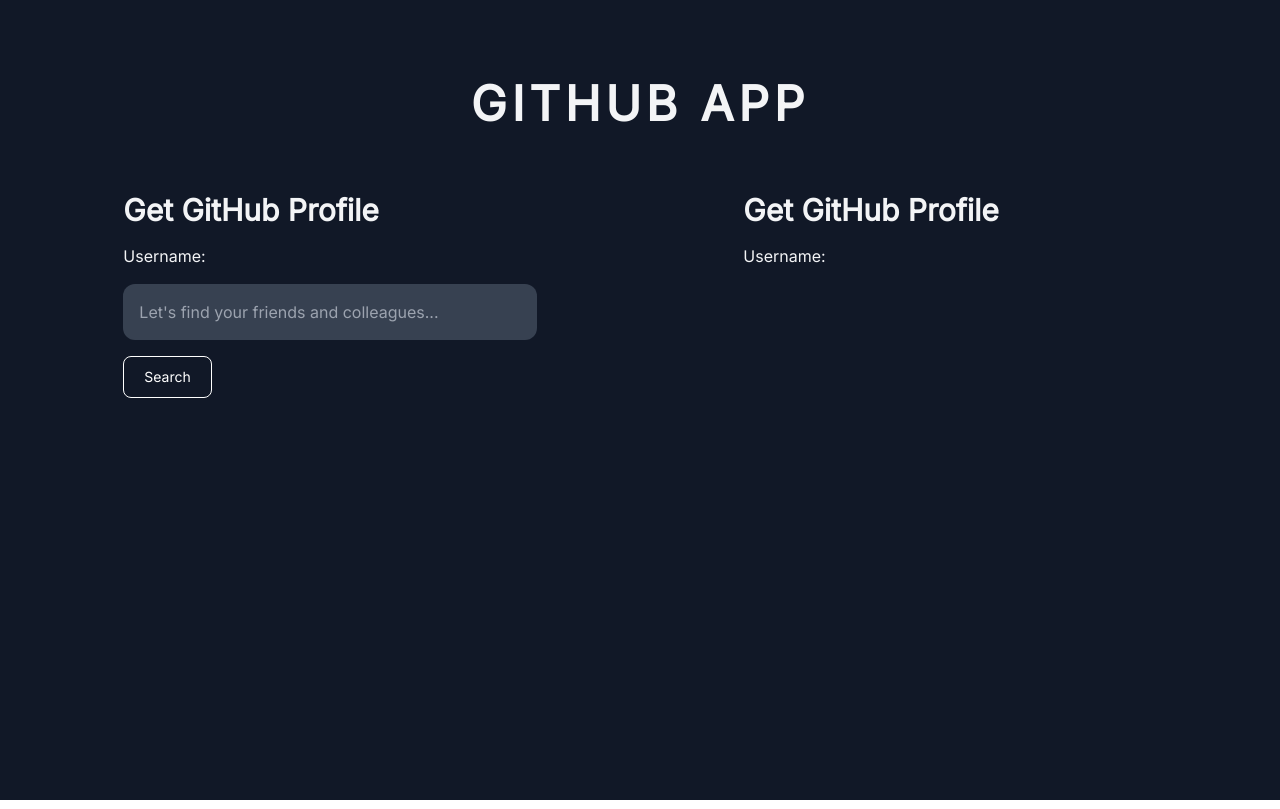
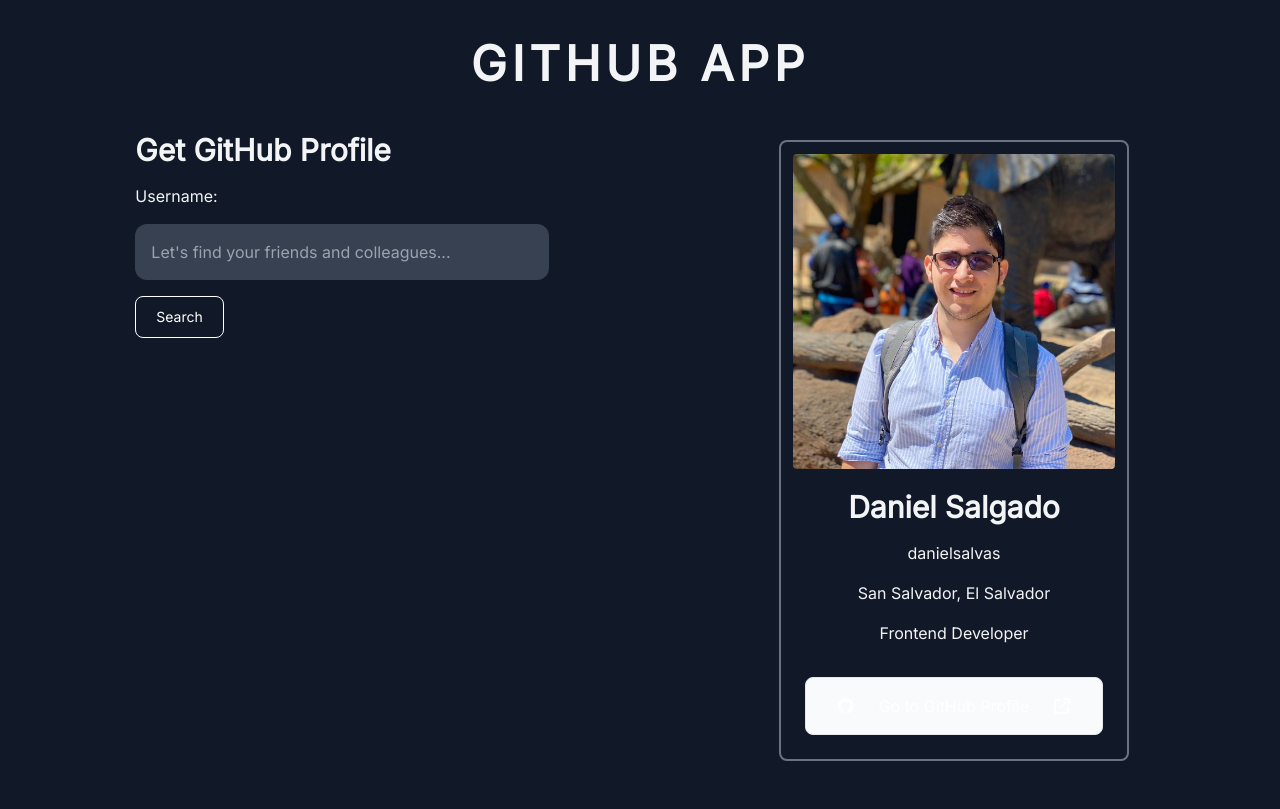
Before and after one commit to danielsalvas/github-app-react, a React (Vite) app: page / in a window 1280 px wide. Built offline with nearby package versions, Linux system fonts and the light colour scheme.

Commit message:
[Feature]CardUser component is Done and  Layout Fixes

```diff
--- a/index.html
+++ b/index.html
@@ -7,6 +7,7 @@
     <link rel="preconnect" href="https://fonts.gstatic.com" crossorigin>
     <link href="https://fonts.googleapis.com/css2?family=Anton&family=Inter&display=swap" rel="stylesheet">
     <meta name="viewport" content="width=device-width, initial-scale=1.0" />
+    <script src="https://kit.fontawesome.com/d93e52d8e7.js" crossorigin="anonymous"></script>
     <title>Github Users</title>
   </head>
   <body>
--- a/src/App.jsx
+++ b/src/App.jsx
@@ -7,12 +7,12 @@
 function App() {
 
   return (
-    <div className="bg-gray-900 min-h-screen h-full text-gray-100 font-inter py-20 px-5">
+    <div className="bg-gray-900 min-h-screen h-full text-gray-100 font-inter py-10 px-5">
       <div className="flex flex-col text-center">
         <Title>
           GITHUB APP
         </Title>
-        <div className='md:flex md:justify-around mt-10'>
+        <div className='md:flex md:justify-around mt-5'>
           <SearchUser />
           <CardUser />
         </div>
--- a/src/components/CardUser.jsx
+++ b/src/components/CardUser.jsx
@@ -1,11 +1,22 @@
+import test from '../assets/test.png'
 
 const CardUser = () => {
   return (
-    <div className="mt-6 md:w-1/3">
-      <div className="flex flex-col text-left">
-        <h1 className="pb-4 text-3xl font-bold">Get GitHub Profile</h1>
-        <p className="pb-4">Username:</p>
-      </div>
+    <div className="mt-6 lg:w-1/3 w-full flex justify-center">
+        <div className='md:w-[350px] w-full border-solid rounded-lg border-2 border-gray-500 p-2 my-2'>
+            <img className="flex mx-auto w-96 p-1 rounded-lg" src={test} alt="" />
+            <div className="flex flex-col text-center">
+                <h1 className="py-4 md:text-3xl text-xl font-bold">Daniel Salgado</h1>
+                <p className="pb-4">danielsalvas</p>
+                <p className="pb-4">San Salvador, El Salvador</p>
+                <p className="pb-4">Frontend Developer</p>
+                <a href="#" class="border inline-flex items-center justify-center m-4 px-8 py-4 text-base font-medium text-white rounded-lg bg-gray-50 hover:text-gray-900 hover:bg-gray-100 dark:bg-gray-800 dark:hover:bg-gray-700 dark:hover:text-white duration-200">
+                    <i className="fa-brands fa-github"></i>
+                    <span class="w-full">Go to GitHub Profile</span>
+                    <i className="fa-solid fa-arrow-up-right-from-square"></i>
+                </a>
+            </div>
+        </div>
     </div>
   )
 }
--- a/src/components/SearchUser.jsx
+++ b/src/components/SearchUser.jsx
@@ -1,9 +1,9 @@
 
 const SearchUser = () => {
   return (
-    <div className="mt-6 md:w-1/3">
-      <div className="flex flex-col text-left">
-        <h1 className="pb-4 text-3xl font-bold">Get GitHub Profile</h1>
+    <div className="mt-6 lg:w-1/3 w-full md:ml-4">
+      <div className="flex flex-col text-center md:text-left">
+        <h1 className="pb-4 md:text-3xl text-xl font-bold">Get GitHub Profile</h1>
         <p className="pb-4">Username:</p>
       </div>
       <input
--- a/src/components/Title.jsx
+++ b/src/components/Title.jsx
@@ -2,7 +2,7 @@
 const Title = ({children}) => {
     return (
       <div>
-        <h1 className="text-5xl font-inter font-bold tracking-widest">
+        <h1 className="md:text-5xl text-3xl font-inter font-bold tracking-widest">
           {children}
         </h1>
       </div>
```
Also changed, not shown: src/assets/test.png (added).
